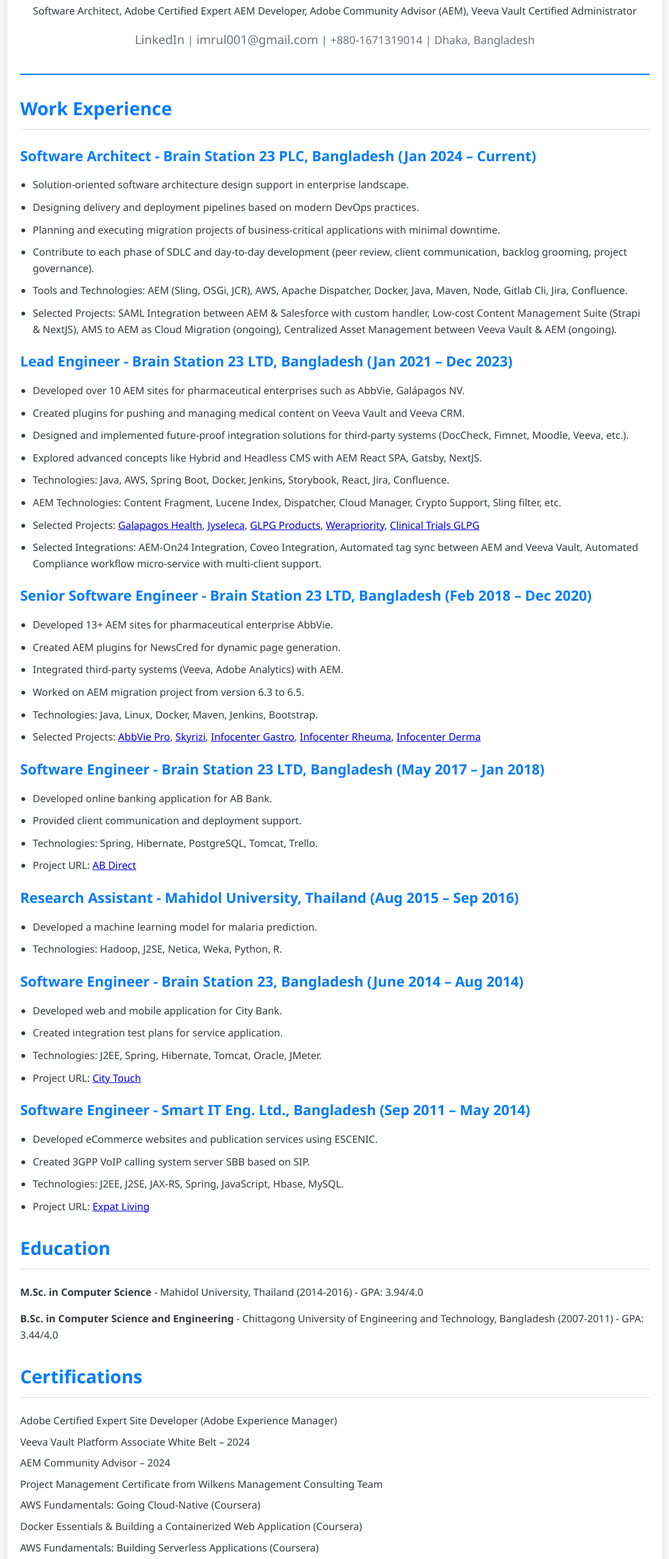
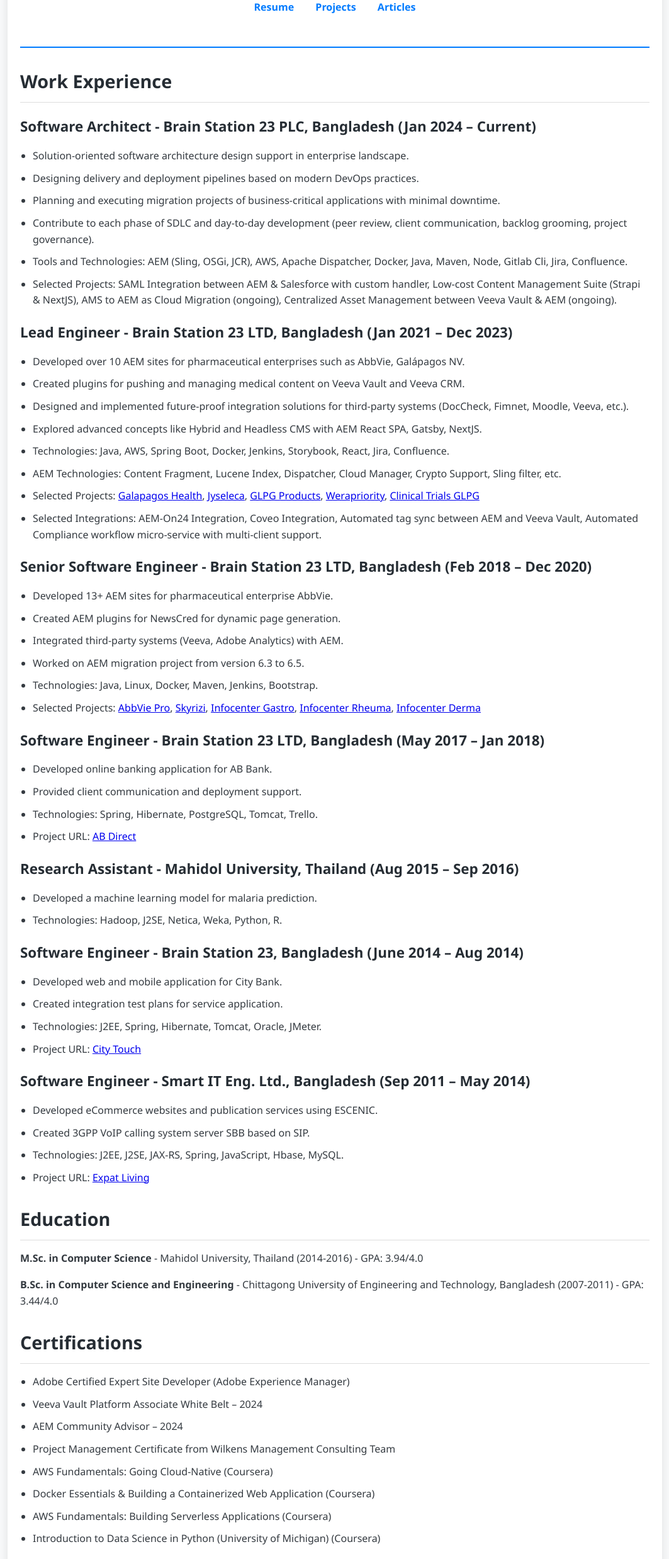
Before and after one commit to imrul001/imrul001.github.io, a plain HTML site: page index.html in a window 1280 px wide. Shown: the part 162-2638 px from the top of the page at 63% size, without its empty margins (108-1171 px from the left). Drawn offline with Linux system fonts and the light colour scheme.

Commit message:
create projects and articles page

```diff
--- a/index.html
+++ b/index.html
@@ -1,94 +1,26 @@
 <!DOCTYPE html>
 <html lang="en">
+
 <head>
     <meta charset="UTF-8">
     <meta name="viewport" content="width=device-width, initial-scale=1.0">
-    <meta name="description" content="A H M Imrul Hasan - Software Architect, Adobe Certified Expert AEM Developer">
-    <title>A H M Imrul Hasan - CV</title>
-    <style>
-        body {
-            font-family: 'Segoe UI', Tahoma, Geneva, Verdana, sans-serif;
-            margin: 0;
-            padding: 0;
-            background-color: #f8f9fa;
-            color: #343a40;
-            line-height: 1.6;
-        }
-        .container {
-            max-width: 1000px;
-            margin: 40px auto;
-            padding: 20px;
-            background: #ffffff;
-            box-shadow: 0 0 15px rgba(0, 0, 0, 0.1);
-        }
-        header {
-            text-align: center;
-            border-bottom: 2px solid #007bff;
-            padding-bottom: 20px;
-            margin-bottom: 30px;
-        }
-        h1 {
-            font-size: 2.5em;
-            margin-bottom: 10px;
-        }
-        h2, h3 {
-            color: #007bff;
-            margin-top: 30px;
-        }
-        h2 {
-            font-size: 1.8em;
-            border-bottom: 1px solid #ddd;
-            padding-bottom: 10px;
-        }
-        h3 {
-            font-size: 1.4em;
-            margin-top: 20px;
-            margin-bottom: 10px;
-        }
-        .contact-info p, .contact-info a {
-            color: #6c757d;
-            font-size: 1.1em;
-            text-decoration: none;
-        }
-        .contact-info a:hover {
-            text-decoration: underline;
-        }
-        .section {
-            margin-bottom: 30px;
-        }
-        ul {
-            list-style-type: disc;
-            padding-left: 20px;
-        }
-        ul li {
-            margin-bottom: 10px;
-        }
-        .skills-list, .certifications-list {
-            list-style-type: none;
-            padding-left: 0;
-        }
-        .skills-list li, .certifications-list li {
-            margin-bottom: 8px;
-        }
-        footer {
-            text-align: center;
-            margin-top: 50px;
-            padding: 20px 0;
-            background-color: #f1f1f1;
-            color: #6c757d;
-            font-size: 0.9em;
-        }
-    </style>
+    <meta name="description" content="A H M Imrul Hasan - Resume">
+    <title>Resume - A H M Imrul Hasan</title>
+    <link rel="stylesheet" href="style.css"/>
 </head>
+
 <body>
     <div class="container">
         <header>
             <h1>A H M Imrul Hasan</h1>
-            <p>Software Architect, Adobe Certified Expert AEM Developer, Adobe Community Advisor (AEM), Veeva Vault Certified Administrator</p>
-            <div class="contact-info">
-                <p><a href="https://www.linkedin.com/in/a-h-m-imrul-hasan-a697b531">LinkedIn</a> | <a href="mailto:imrul001@gmail.com">imrul001@gmail.com</a> | +880-1671319014 | Dhaka, Bangladesh</p>
-            </div>
+            <nav>
+                <a href="index.html">Resume</a>
+                <a href="projects.html">Projects</a>
+                <a href="articles.html">Articles</a>
+            </nav>
         </header>
+
+        <!-- Resume content goes here, you can use the earlier provided resume HTML -->
 
         <section class="section">
             <h2>Work Experience</h2>
@@ -97,10 +29,15 @@
                 <ul>
                     <li>Solution-oriented software architecture design support in enterprise landscape.</li>
                     <li>Designing delivery and deployment pipelines based on modern DevOps practices.</li>
-                    <li>Planning and executing migration projects of business-critical applications with minimal downtime.</li>
-                    <li>Contribute to each phase of SDLC and day-to-day development (peer review, client communication, backlog grooming, project governance).</li>
-                    <li>Tools and Technologies: AEM (Sling, OSGi, JCR), AWS, Apache Dispatcher, Docker, Java, Maven, Node, Gitlab Cli, Jira, Confluence.</li>
-                    <li>Selected Projects: SAML Integration between AEM & Salesforce with custom handler, Low-cost Content Management Suite (Strapi & NextJS), AMS to AEM as Cloud Migration (ongoing), Centralized Asset Management between Veeva Vault & AEM (ongoing).</li>
+                    <li>Planning and executing migration projects of business-critical applications with minimal
+                        downtime.</li>
+                    <li>Contribute to each phase of SDLC and day-to-day development (peer review, client communication,
+                        backlog grooming, project governance).</li>
+                    <li>Tools and Technologies: AEM (Sling, OSGi, JCR), AWS, Apache Dispatcher, Docker, Java, Maven,
+                        Node, Gitlab Cli, Jira, Confluence.</li>
+                    <li>Selected Projects: SAML Integration between AEM & Salesforce with custom handler, Low-cost
+                        Content Management Suite (Strapi & NextJS), AMS to AEM as Cloud Migration (ongoing), Centralized
+                        Asset Management between Veeva Vault & AEM (ongoing).</li>
                 </ul>
             </div>
 
@@ -109,12 +46,18 @@
                 <ul>
                     <li>Developed over 10 AEM sites for pharmaceutical enterprises such as AbbVie, Galápagos NV.</li>
                     <li>Created plugins for pushing and managing medical content on Veeva Vault and Veeva CRM.</li>
-                    <li>Designed and implemented future-proof integration solutions for third-party systems (DocCheck, Fimnet, Moodle, Veeva, etc.).</li>
+                    <li>Designed and implemented future-proof integration solutions for third-party systems (DocCheck,
+                        Fimnet, Moodle, Veeva, etc.).</li>
                     <li>Explored advanced concepts like Hybrid and Headless CMS with AEM React SPA, Gatsby, NextJS.</li>
                     <li>Technologies: Java, AWS, Spring Boot, Docker, Jenkins, Storybook, React, Jira, Confluence.</li>
-                    <li>AEM Technologies: Content Fragment, Lucene Index, Dispatcher, Cloud Manager, Crypto Support, Sling filter, etc.</li>
-                    <li>Selected Projects: <a href="https://www.galapagoshealth.com">Galapagos Health</a>, <a href="https://www.jyseleca.nl">Jyseleca</a>, <a href="https://products.glpg.com">GLPG Products</a>, <a href="https://werapriority.co.uk">Werapriority</a>, <a href="https://www.clinicaltrials-glpg.com">Clinical Trials GLPG</a></li>
-                    <li>Selected Integrations: AEM-On24 Integration, Coveo Integration, Automated tag sync between AEM and Veeva Vault, Automated Compliance workflow micro-service with multi-client support.</li>
+                    <li>AEM Technologies: Content Fragment, Lucene Index, Dispatcher, Cloud Manager, Crypto Support,
+                        Sling filter, etc.</li>
+                    <li>Selected Projects: <a href="https://www.galapagoshealth.com">Galapagos Health</a>, <a
+                            href="https://www.jyseleca.nl">Jyseleca</a>, <a href="https://products.glpg.com">GLPG
+                            Products</a>, <a href="https://werapriority.co.uk">Werapriority</a>, <a
+                            href="https://www.clinicaltrials-glpg.com">Clinical Trials GLPG</a></li>
+                    <li>Selected Integrations: AEM-On24 Integration, Coveo Integration, Automated tag sync between AEM
+                        and Veeva Vault, Automated Compliance workflow micro-service with multi-client support.</li>
                 </ul>
             </div>
 
@@ -126,7 +69,11 @@
                     <li>Integrated third-party systems (Veeva, Adobe Analytics) with AEM.</li>
                     <li>Worked on AEM migration project from version 6.3 to 6.5.</li>
                     <li>Technologies: Java, Linux, Docker, Maven, Jenkins, Bootstrap.</li>
-                    <li>Selected Projects: <a href="https://www.abbviepro.com">AbbVie Pro</a>, <a href="https://www.skyrizi.eu">Skyrizi</a>, <a href="https://www.infocenter-gastro.de/">Infocenter Gastro</a>, <a href="https://www.infocenter-rheuma.de/">Infocenter Rheuma</a>, <a href="https://www.infocenter-derma.de/">Infocenter Derma</a></li>
+                    <li>Selected Projects: <a href="https://www.abbviepro.com">AbbVie Pro</a>, <a
+                            href="https://www.skyrizi.eu">Skyrizi</a>, <a
+                            href="https://www.infocenter-gastro.de/">Infocenter Gastro</a>, <a
+                            href="https://www.infocenter-rheuma.de/">Infocenter Rheuma</a>, <a
+                            href="https://www.infocenter-derma.de/">Infocenter Derma</a></li>
                 </ul>
             </div>
 
@@ -172,7 +119,8 @@
         <section class="section">
             <h2>Education</h2>
             <p><strong>M.Sc. in Computer Science</strong> - Mahidol University, Thailand (2014-2016) - GPA: 3.94/4.0</p>
-            <p><strong>B.Sc. in Computer Science and Engineering</strong> - Chittagong University of Engineering and Technology, Bangladesh (2007-2011) - GPA: 3.44/4.0</p>
+            <p><strong>B.Sc. in Computer Science and Engineering</strong> - Chittagong University of Engineering and
+                Technology, Bangladesh (2007-2011) - GPA: 3.44/4.0</p>
         </section>
 
         <section class="section">
@@ -204,4 +152,5 @@
         </footer>
     </div>
 </body>
+
 </html>
--- /dev/null
+++ b/style.css
@@ -0,0 +1,80 @@
+body {
+    font-family: 'Segoe UI', Tahoma, Geneva, Verdana, sans-serif;
+    margin: 0;
+    padding: 0;
+    background-color: #f8f9fa;
+    color: #343a40;
+    line-height: 1.6;
+}
+
+.container {
+    max-width: 1000px;
+    margin: 40px auto;
+    padding: 20px;
+    background: #ffffff;
+    box-shadow: 0 0 15px rgba(0, 0, 0, 0.1);
+}
+
+header {
+    text-align: center;
+    border-bottom: 2px solid #007bff;
+    padding-bottom: 20px;
+    margin-bottom: 30px;
+}
+
+nav {
+    text-align: center;
+    margin-bottom: 30px;
+}
+
+nav a {
+    margin: 0 15px;
+    text-decoration: none;
+    color: #007bff;
+    font-weight: bold;
+}
+
+nav a:hover {
+    text-decoration: underline;
+}
+
+footer {
+    text-align: center;
+    margin-top: 50px;
+    padding: 20px 0;
+    background-color: #f1f1f1;
+    color: #6c757d;
+    font-size: 0.9em;
+}
+
+h1, h2, h3 {
+    color: #262d34;
+    margin-bottom: 10px;
+}
+
+h1 {
+    font-size: 2.5em;
+    margin-bottom: 10px;
+}
+
+h2 {
+    font-size: 1.8em;
+    border-bottom: 1px solid #ddd;
+    padding-bottom: 10px;
+    margin-top: 30px;
+}
+
+h3 {
+    font-size: 1.4em;
+    margin-top: 20px;
+    margin-bottom: 10px;
+}
+
+ul {
+    list-style-type: disc;
+    padding-left: 20px;
+}
+
+ul li {
+    margin-bottom: 10px;
+}
```
Also changed, not shown: articles.html (added, +35 -0 lines), projects.html (added, +38 -0 lines), 2 other files.
